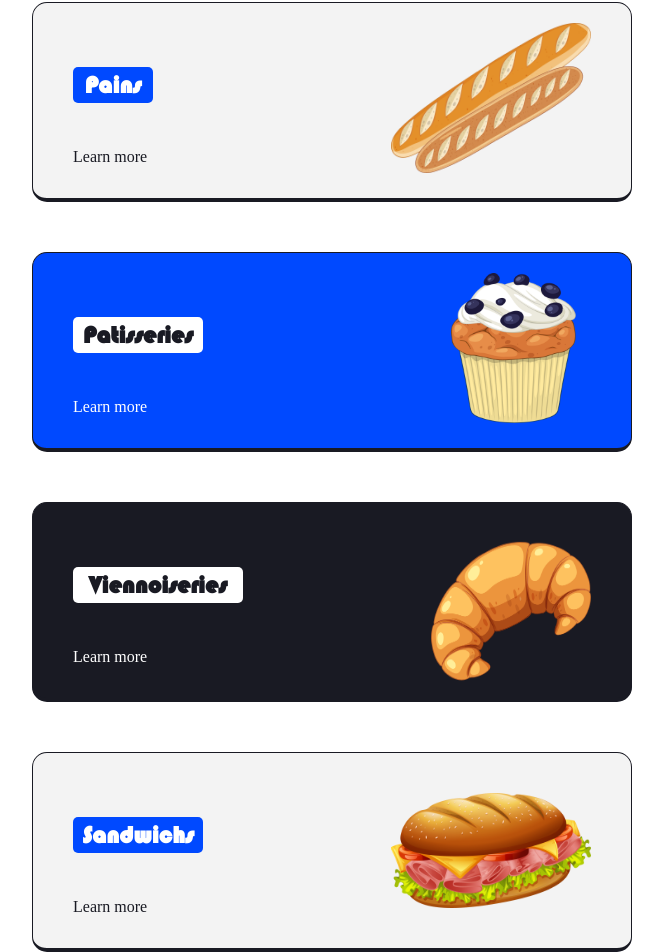
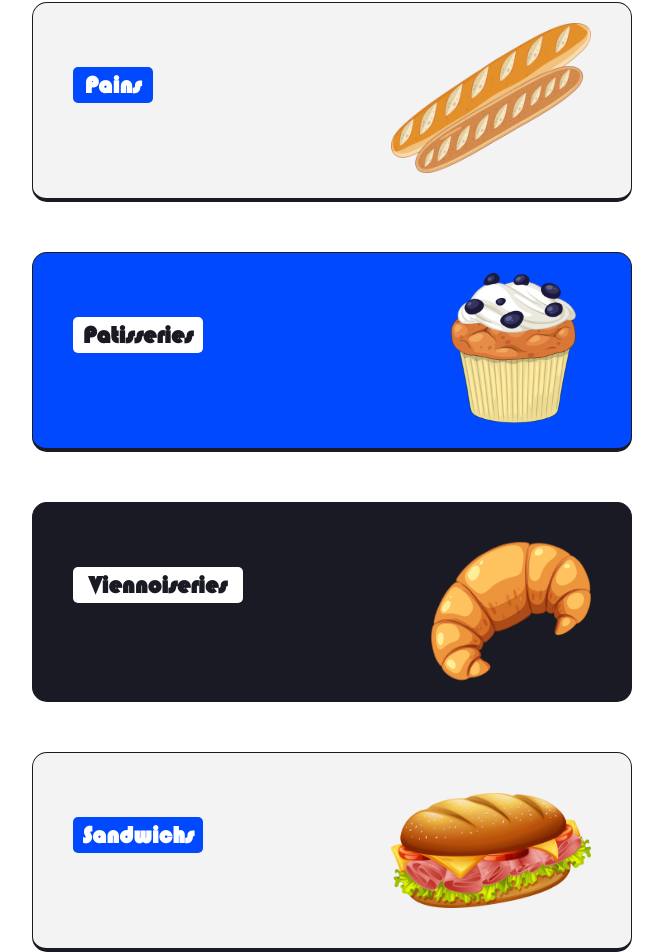
Before and after one commit to Hello-Sara/Boulang, a Vue app in the folder front/: page / in a window 1280 px wide. Shown: the part 922-1874 px from the top of the page, without its empty margins (32-695 px from the left). Built offline with nearby package versions, Linux system fonts and the light colour scheme.

Commit message:
added redirection

```diff
--- a/front/src/views/HomeView.vue
+++ b/front/src/views/HomeView.vue
@@ -123,38 +123,45 @@
       <div class="products-gallery">
         <h2 class="our-products">Nos produits</h2>
         <div class="gallery">
-          <div class="product pain">
-            <div class="content">
-              <h3>Pains</h3>
-              <a href="">Learn more</a>
+          <router-link to="/products"  style="text-decoration: none; color: inherit;">
+            <div class="product pain">
+              <div class="content">
+                <h3>Pains</h3>
+              </div>
+              <img src="../assets/img/pain.png">
             </div>
-            <img src="../assets/img/pain.png">
-          </div>
+          </router-link>
 
+        <router-link to="/products"  style="text-decoration: none; color: inherit;">
           <div class="product patisserie">
           <data value="content">
             <h3>Patisseries</h3>
-            <a href="">Learn more</a>
           </data>
           <img src="../assets/img/cupcacke.png">
           </div>
+        </router-link>
 
+
+        <router-link to="/products"  style="text-decoration: none; color: inherit;">
           <div class="product vienoiserie">
             <div>
               <h3>Viennoiseries</h3>
-              <a href="">Learn more</a>
             </div>
             <img src="../assets/img/croissant.png">
           </div>
+         </router-link>
 
+        <router-link to="/products"  style="text-decoration: none; color: inherit;">
           <div class="product sandwich">
             <div>
               <h3>Sandwichs</h3>
-              <a href="">Learn more</a>
             </div>
             <img src="../assets/img/sandwich.png">
           </div>
+        </router-link>
         </div>
+
+        <router-link to="/products"  style="text-decoration: none; color: inherit;">
         <div class="formules">
             <div>
               <h3 class="our-formules">Nos formules</h3>
@@ -163,6 +170,7 @@
             <img  class="form-cup" src="../assets/img/cupcacke.png">
             <a href="">Découvrez les dès maintenant !</a>
         </div>
+        </router-link>
         <div class="services">
           <h3 class="our-services">Nos Services</h3>
           <div class="services-container">
@@ -178,7 +186,7 @@
           <div class="loc-container">
             <div class="loc-content">
               <h3>La Première boulangerie drive sur Nice !</h3>
-              <a href="">Découvrez là dès maintenant !</a>
+              <a href="https://www.google.fr/maps/@43.6873736,7.2367844,18.29z?entry=ttu" target="_blank">Découvrez là dès maintenant !</a>
             </div>
             <div class="loc-map">
               <img src="../assets/img/map.png" alt="map-nice">
@@ -297,12 +305,14 @@ p {
   border-radius: 15px;
   border: 1px solid #191A23;
   border-bottom: 4px solid #191A23;
+  text-decoration: none;
 }
 
 .product h3 {
   font-size: 1.5em;
   font-family: 'BAUHS93';
   margin-bottom: 45px;
+  text-decoration: none;
 }
 
 .pain h3 {
```
